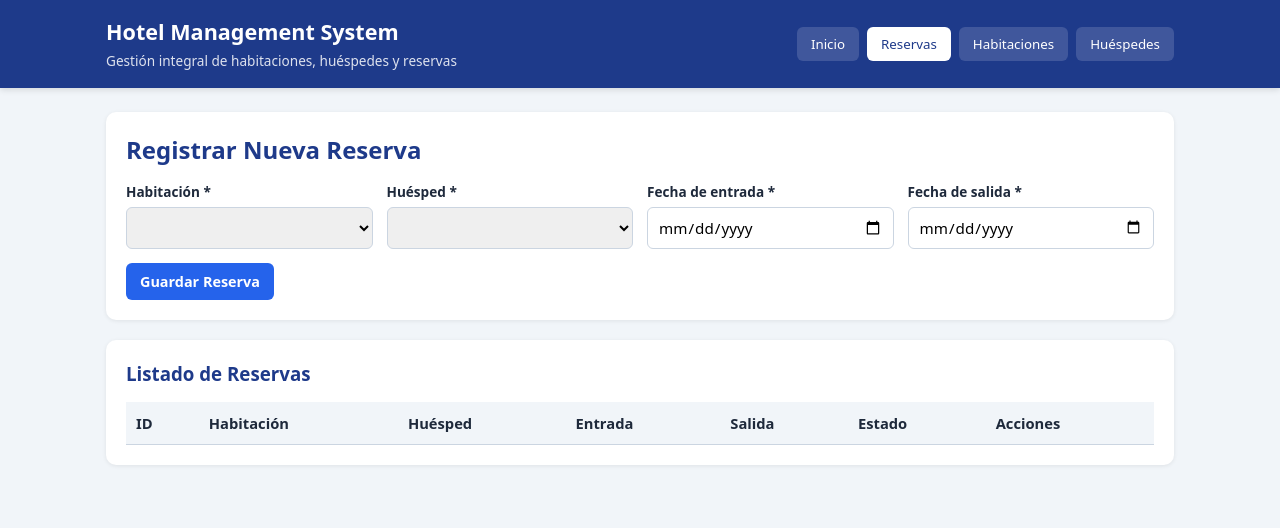
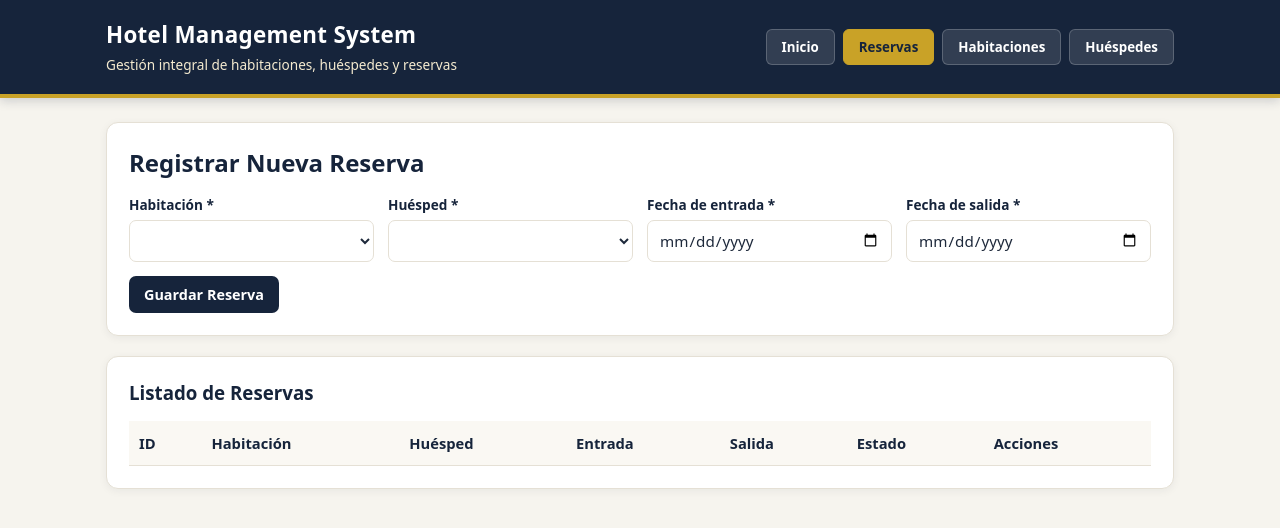
Before and after one commit to mfretes000-web/HogwarsHotel, a website: page index.html in a window 1280 px wide. Both pictures are taken after a click on the button "Reservas". Drawn offline with Linux system fonts and the light colour scheme; files that its build step writes are made by us from their sources; no server answers; files whose address does not match are found by name.

Commit message:
Update styles.css

```diff
--- a/público/styles.css
+++ b/público/styles.css
@@ -1,14 +1,20 @@
+/* =========================================================
+   PALETA DE COLORES - HOTEL BOUTIQUE
+   (Si quieres cambiar algún tono, solo edita estos códigos)
+   ========================================================= */
 :root {
-  --primary: #1e3a8a;
-  --primary-light: #2563eb;
-  --bg: #f1f5f9;
-  --card: #ffffff;
-  --text: #1e293b;
-  --muted: #64748b;
-  --border: #cbd5e1;
-  --success: #15803d;
-  --danger: #dc2626;
-  --warning: #b45309;
+  --primary: #16243b;       /* Azul noche: barra superior y títulos */
+  --primary-hover: #23385c; /* Azul noche más claro al pasar el mouse */
+  --accent: #c9a227;        /* Dorado hotel: detalles y pestaña activa */
+  --accent-soft: #f5ebd0;   /* Dorado muy suave para fondos */
+  --bg: #f6f4ee;            /* Marfil cálido: fondo general */
+  --card: #ffffff;          /* Blanco puro: tarjetas y tablas */
+  --text: #1e293b;          /* Gris oscuro: texto principal */
+  --muted: #64748b;         /* Gris medio: textos secundarios */
+  --border: #e5e0d5;        /* Borde arena suave */
+  --success: #0f766e;       /* Verde esmeralda: disponible / check-out */
+  --danger: #be123c;        /* Carmesí: ocupada / eliminar */
+  --warning: #b45309;       /* Ámbar oscuro: editar */
 }
 
 * {
@@ -30,12 +36,14 @@ body {
   padding: 0 16px;
 }
 
+/* Barra de navegación */
 .navbar {
   background: var(--primary);
-  color: #fff;
-  padding: 16px 0;
+  color: #ffffff;
+  padding: 18px 0;
   margin-bottom: 24px;
-  box-shadow: 0 2px 6px rgba(0, 0, 0, 0.12);
+  border-bottom: 4px solid var(--accent);
+  box-shadow: 0 3px 10px rgba(22, 36, 59, 0.18);
 }
 
 .nav-content {
@@ -47,12 +55,14 @@ body {
 }
 
 .brand h1 {
-  font-size: 1.35rem;
+  font-size: 1.4rem;
+  letter-spacing: 0.3px;
+  color: #ffffff;
 }
 
 .brand span {
   font-size: 0.85rem;
-  opacity: 0.85;
+  color: var(--accent-soft);
 }
 
 .nav-links {
@@ -62,27 +72,35 @@ body {
 }
 
 .nav-btn {
-  background: rgba(255, 255, 255, 0.15);
-  color: #fff;
-  border: none;
-  padding: 8px 14px;
+  background: rgba(255, 255, 255, 0.12);
+  color: #ffffff;
+  border: 1px solid rgba(255, 255, 255, 0.2);
+  padding: 8px 15px;
   border-radius: 6px;
   cursor: pointer;
-  font-weight: 500;
+  font-weight: 600;
+  transition: all 0.2s ease;
 }
 
-.nav-btn.active,
 .nav-btn:hover {
-  background: #fff;
-  color: var(--primary);
+  background: rgba(201, 162, 39, 0.28);
+  border-color: var(--accent);
 }
 
+.nav-btn.active {
+  background: var(--accent);
+  color: var(--primary);
+  border-color: var(--accent);
+}
+
+/* Tarjetas */
 .card {
   background: var(--card);
-  border-radius: 10px;
-  padding: 20px;
+  border-radius: 12px;
+  padding: 22px;
   margin-bottom: 20px;
-  box-shadow: 0 1px 4px rgba(0, 0, 0, 0.08);
+  border: 1px solid var(--border);
+  box-shadow: 0 2px 8px rgba(22, 36, 59, 0.06);
 }
 
 h2, h3 {
@@ -98,24 +116,26 @@ h2, h3 {
   display: block;
 }
 
+/* Tarjetas de estadísticas en Inicio */
 .stats-grid {
   display: grid;
   grid-template-columns: repeat(auto-fit, minmax(180px, 1fr));
   gap: 14px;
-  margin-top: 18px;
+  margin-top: 20px;
 }
 
 .stat-box {
-  background: var(--bg);
-  padding: 16px;
-  border-radius: 8px;
+  background: #faf8f3;
+  padding: 18px;
+  border-radius: 10px;
   text-align: center;
-  border-left: 4px solid var(--primary-light);
+  border: 1px solid var(--border);
+  border-left: 5px solid var(--accent);
 }
 
 .stat-num {
   display: block;
-  font-size: 1.8rem;
+  font-size: 1.9rem;
   font-weight: 700;
   color: var(--primary);
 }
@@ -123,8 +143,10 @@ h2, h3 {
 .stat-label {
   font-size: 0.85rem;
   color: var(--muted);
+  font-weight: 500;
 }
 
+/* Formularios */
 .form-grid {
   display: grid;
   grid-template-columns: repeat(auto-fit, minmax(210px, 1fr));
@@ -136,15 +158,25 @@ label {
   display: block;
   font-size: 0.85rem;
   font-weight: 600;
-  margin-bottom: 4px;
+  margin-bottom: 5px;
+  color: var(--primary);
 }
 
 input, select {
   width: 100%;
-  padding: 9px 10px;
+  padding: 9px 11px;
   border: 1px solid var(--border);
-  border-radius: 6px;
+  border-radius: 7px;
   font-size: 0.95rem;
+  background: #ffffff;
+  color: var(--text);
+  transition: border-color 0.2s;
+}
+
+input:focus, select:focus {
+  outline: none;
+  border-color: var(--accent);
+  box-shadow: 0 0 0 3px rgba(201, 162, 39, 0.18);
 }
 
 .form-actions {
@@ -152,26 +184,38 @@ input, select {
   gap: 8px;
 }
 
+/* Botones */
 .btn {
-  padding: 9px 14px;
+  padding: 9px 15px;
   border: none;
-  border-radius: 6px;
+  border-radius: 7px;
   cursor: pointer;
   font-weight: 600;
   font-size: 0.9rem;
+  transition: opacity 0.2s, transform 0.1s;
+}
+
+.btn:hover {
+  opacity: 0.9;
+}
+
+.btn:active {
+  transform: scale(0.98);
 }
 
 .btn-sm {
-  padding: 5px 9px;
+  padding: 5px 10px;
   font-size: 0.8rem;
 }
 
-.btn-primary { background: var(--primary-light); color: #fff; }
-.btn-secondary { background: var(--muted); color: #fff; }
-.btn-success { background: var(--success); color: #fff; }
-.btn-warning { background: var(--warning); color: #fff; }
-.btn-danger { background: var(--danger); color: #fff; }
+.btn-primary { background: var(--primary); color: #ffffff; }
+.btn-primary:hover { background: var(--primary-hover); opacity: 1; }
+.btn-secondary { background: var(--muted); color: #ffffff; }
+.btn-success { background: var(--success); color: #ffffff; }
+.btn-warning { background: var(--warning); color: #ffffff; }
+.btn-danger { background: var(--danger); color: #ffffff; }
 
+/* Tablas */
 .table-wrap {
   overflow-x: auto;
 }
@@ -183,35 +227,42 @@ table {
 }
 
 th, td {
-  padding: 10px;
+  padding: 11px 10px;
   text-align: left;
   border-bottom: 1px solid var(--border);
 }
 
 th {
-  background: var(--bg);
-  font-weight: 600;
+  background: #faf8f3;
+  color: var(--primary);
+  font-weight: 700;
 }
 
+tbody tr:hover {
+  background: #fcfbf8;
+}
+
+/* Etiquetas de estado */
 .badge {
   display: inline-block;
-  padding: 3px 8px;
-  border-radius: 12px;
+  padding: 4px 10px;
+  border-radius: 14px;
   font-size: 0.78rem;
   font-weight: 600;
 }
 
-.badge-ok { background: #dcfce7; color: var(--success); }
-.badge-busy { background: #fee2e2; color: var(--danger); }
-.badge-info { background: #e0f2fe; color: #0369a1; }
+.badge-ok { background: #ccfbf1; color: #115e59; }
+.badge-busy { background: #ffe4e6; color: #9f1239; }
+.badge-info { background: var(--accent-soft); color: #785a0a; }
 
+/* Alertas */
 .alerta {
   padding: 12px 16px;
   border-radius: 8px;
   margin-bottom: 16px;
-  font-weight: 500;
+  font-weight: 600;
 }
 
-.alerta.ok { background: #dcfce7; color: #14532d; border: 1px solid #86efac; }
-.alerta.err { background: #fee2e2; color: #7f1d1d; border: 1px solid #fca5a5; }
+.alerta.ok { background: #ccfbf1; color: #134e4a; border: 1px solid #5eead4; }
+.alerta.err { background: #ffe4e6; color: #881337; border: 1px solid #fda4af; }
 .oculto { display: none !important; }
```
